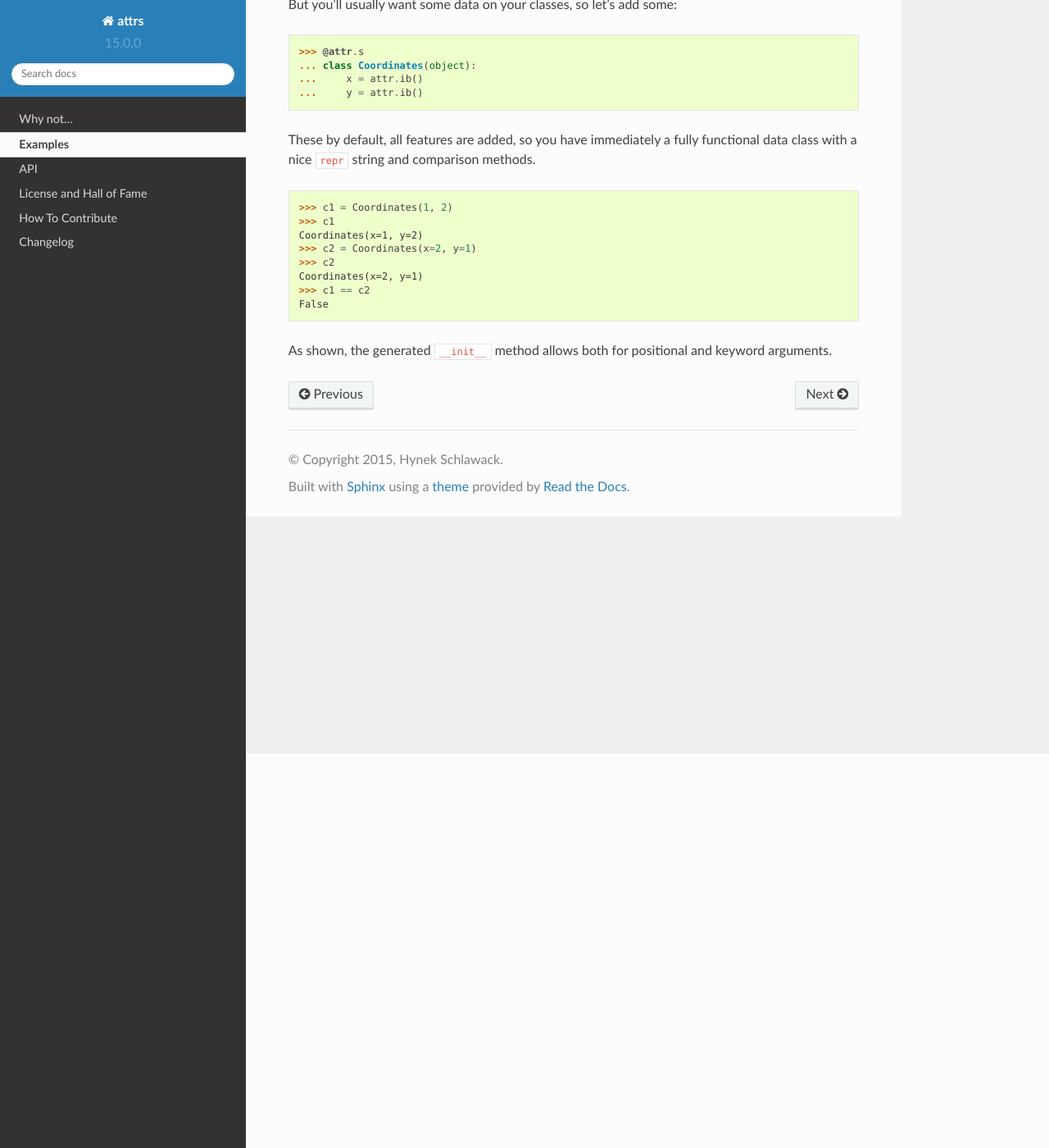
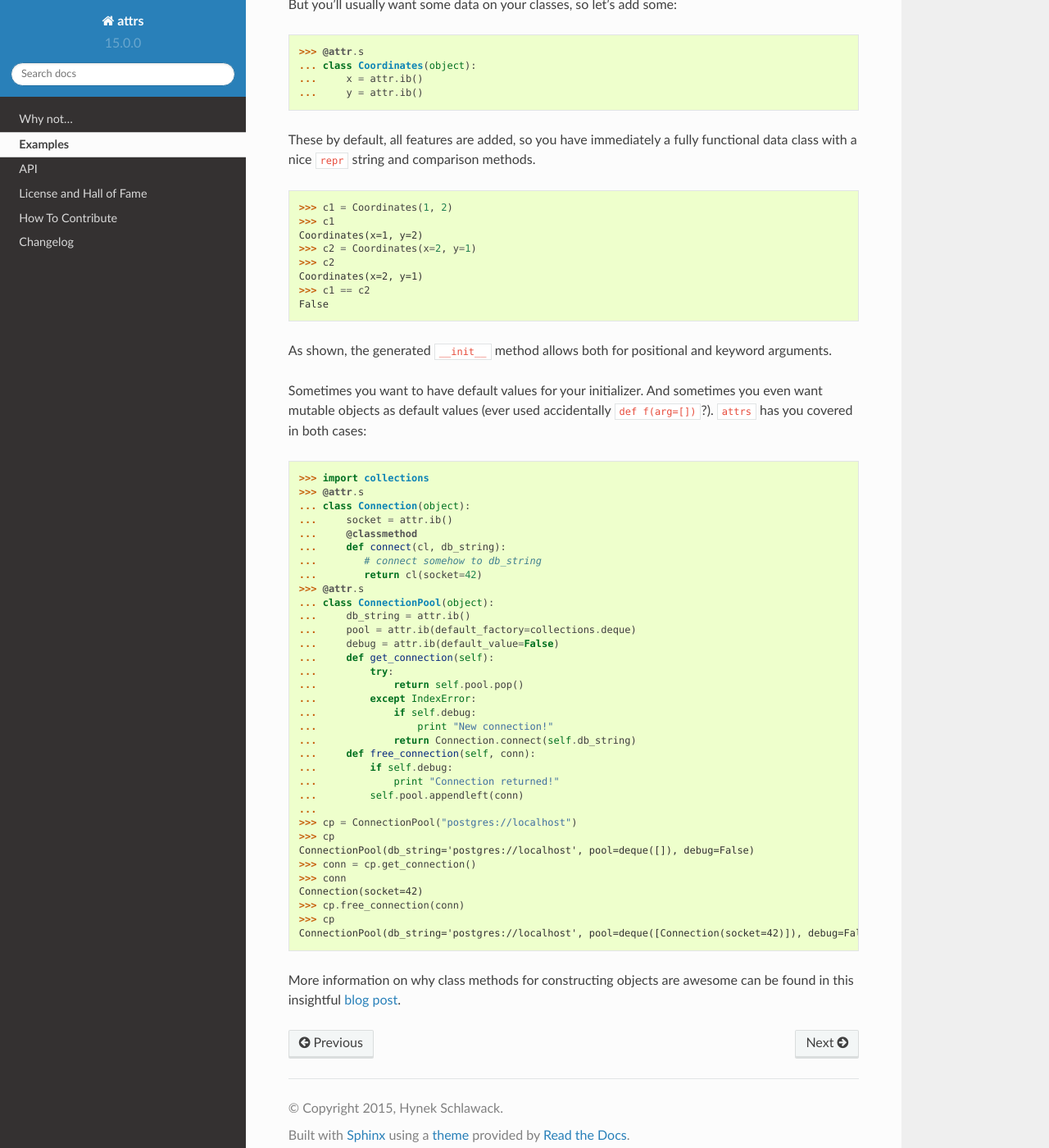
Before and after one commit to python-attrs/attrs, a Sphinx documentation site: the page built from docs/examples.rst, in a window 1280 px wide and 1400 px high, scrolled down 481 px. Shown: the whole window at 82% size. Built offline with Sphinx 7.4.7 and the Read the Docs theme 2.0.0, drawn with Linux system fonts in a browser that asks for light colours.

Commit message:
Add some examples

```diff
--- a/docs/examples.rst
+++ b/docs/examples.rst
@@ -43,3 +43,46 @@ These by default, all features are added, so you have immediately a fully functi
    False
 
 As shown, the generated ``__init__`` method allows both for positional and keyword arguments.
+
+Sometimes you want to have default values for your initializer.
+And sometimes you even want mutable objects as default values (ever used accidentally ``def f(arg=[])``?).
+``attrs`` has you covered in both cases:
+
+.. doctest::
+
+   >>> import collections
+   >>> @attr.s
+   ... class Connection(object):
+   ...     socket = attr.ib()
+   ...     @classmethod
+   ...     def connect(cl, db_string):
+   ...        # connect somehow to db_string
+   ...        return cl(socket=42)
+   >>> @attr.s
+   ... class ConnectionPool(object):
+   ...     db_string = attr.ib()
+   ...     pool = attr.ib(default_factory=collections.deque)
+   ...     debug = attr.ib(default_value=False)
+   ...     def get_connection(self):
+   ...         try:
+   ...             return self.pool.pop()
+   ...         except IndexError:
+   ...             if self.debug:
+   ...                 print "New connection!"
+   ...             return Connection.connect(self.db_string)
+   ...     def free_connection(self, conn):
+   ...         if self.debug:
+   ...             print "Connection returned!"
+   ...         self.pool.appendleft(conn)
+   ...
+   >>> cp = ConnectionPool("postgres://localhost")
+   >>> cp
+   ConnectionPool(db_string='postgres://localhost', pool=deque([]), debug=False)
+   >>> conn = cp.get_connection()
+   >>> conn
+   Connection(socket=42)
+   >>> cp.free_connection(conn)
+   >>> cp
+   ConnectionPool(db_string='postgres://localhost', pool=deque([Connection(socket=42)]), debug=False)
+
+More information on why class methods for constructing objects are awesome can be found in this insightful `blog post <http://as.ynchrono.us/2014/12/asynchronous-object-initialization.html>`_.
```
